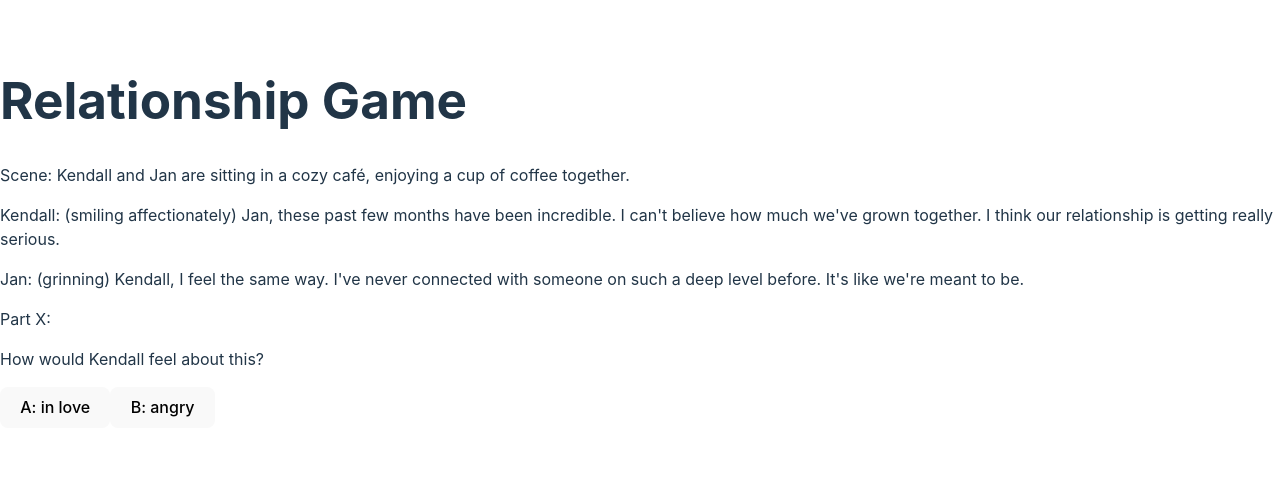
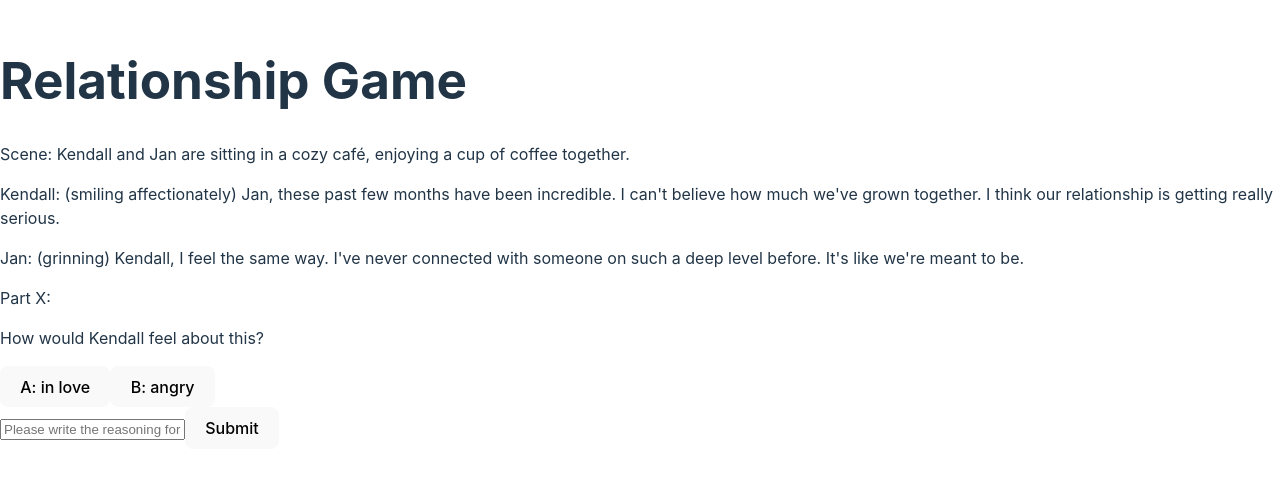
Before and after one commit to kakiii/cc, a React (Vite) app in the folder client/: page / in a window 1280 px wide. Shown: the part 167-646 px from the top of the page. Built offline with nearby package versions, Linux system fonts and the light colour scheme.

Commit message:
first try in text input (Form)

```diff
--- /dev/null
+++ b/client/src/Button.tsx
@@ -0,0 +1,10 @@
+type Props = {
+    value: "Submit";
+    processing: boolean;
+};
+
+function Button({value, processing}: Props){
+    return <button>{processing ? "Processing..." : value}</button>;
+}
+
+export default Button;
--- /dev/null
+++ b/client/src/Form.tsx
@@ -0,0 +1,23 @@
+import React, {useState} from "react";
+
+import Input from "./Input";
+import Button from "./Button";
+
+function Form() {
+    const [placeholder, placeholderInput] = useState("");
+    const onChange = (str:string) =>{
+        placeholderInput(str);
+    };
+    return(
+        <form>
+            <Input
+                onChange = {onChange}
+                placeholder = "Please write the reasoning for your decision."
+                value = {placeholderInput}
+            />
+            <Button value="Submit" processing={false}/>
+        </form>
+    );
+}
+
+export default Form;
--- a/client/src/Game.tsx
+++ b/client/src/Game.tsx
@@ -1,5 +1,6 @@
 import { useState } from "react";
 
+import Form from "./Form";
 const Game = () => {
   const [scene, setScene] = useState(0);
   const [result, setResult] = useState("");
@@ -57,6 +58,7 @@ const Game = () => {
             <p>How would Kendall feel about this?</p>
             <button onClick={() => handleChoice("A")}>A: in love</button>
             <button onClick={() => handleChoice("B")}>B: angry</button>
+            <Form></Form>
           </>
         );
       case 1:
--- /dev/null
+++ b/client/src/Input.tsx
@@ -0,0 +1,17 @@
+import React from 'react';
+
+type Usertext = {
+  onChange: (str:string)=>void;
+  placeholder: string;
+  value?: string;
+};
+function Input({ onChange, placeholder, value=""}:Input){
+  return (
+    <input
+    onChange = {event => onChange(event.target.value)}
+    placeholder = {placeholder}
+    value = {value}
+    />
+  );
+}
+export default Input;
```
Also changed, not shown: 2 other files (tests, documents, lock files or other folders).
